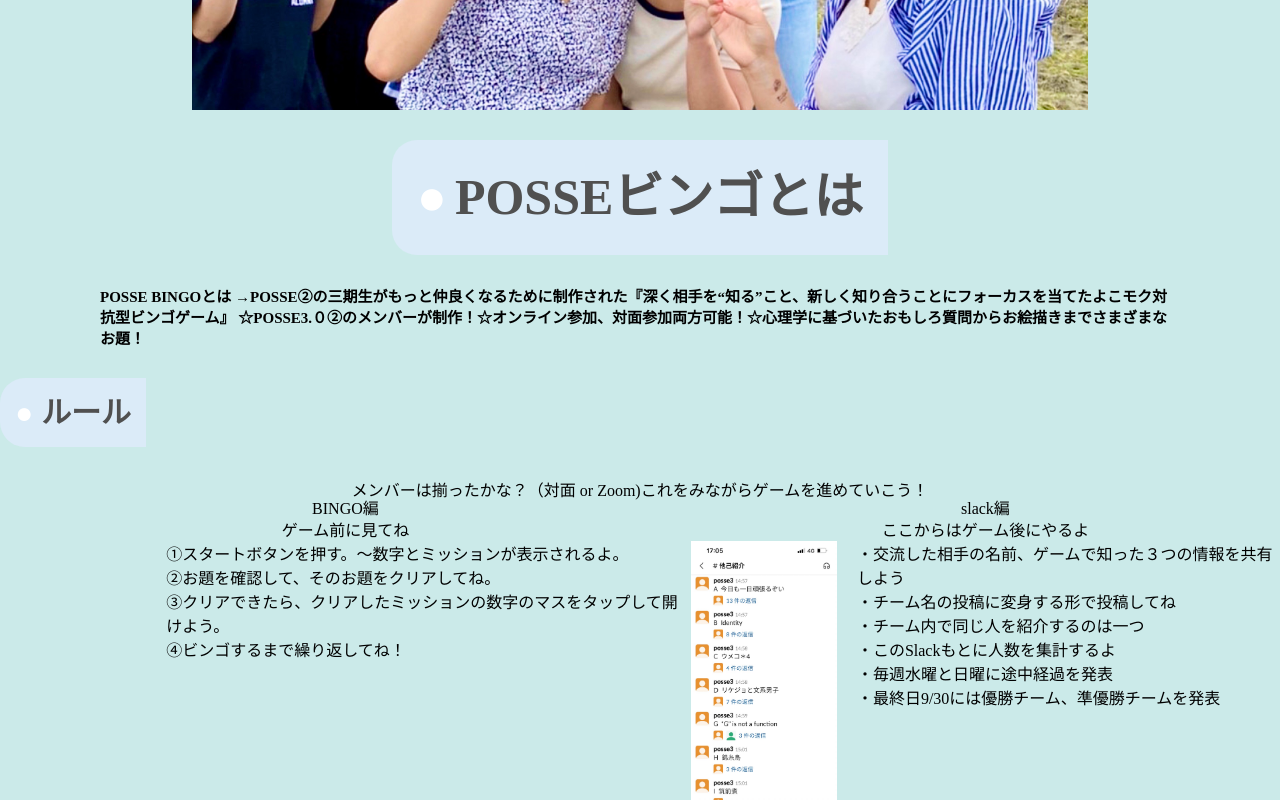
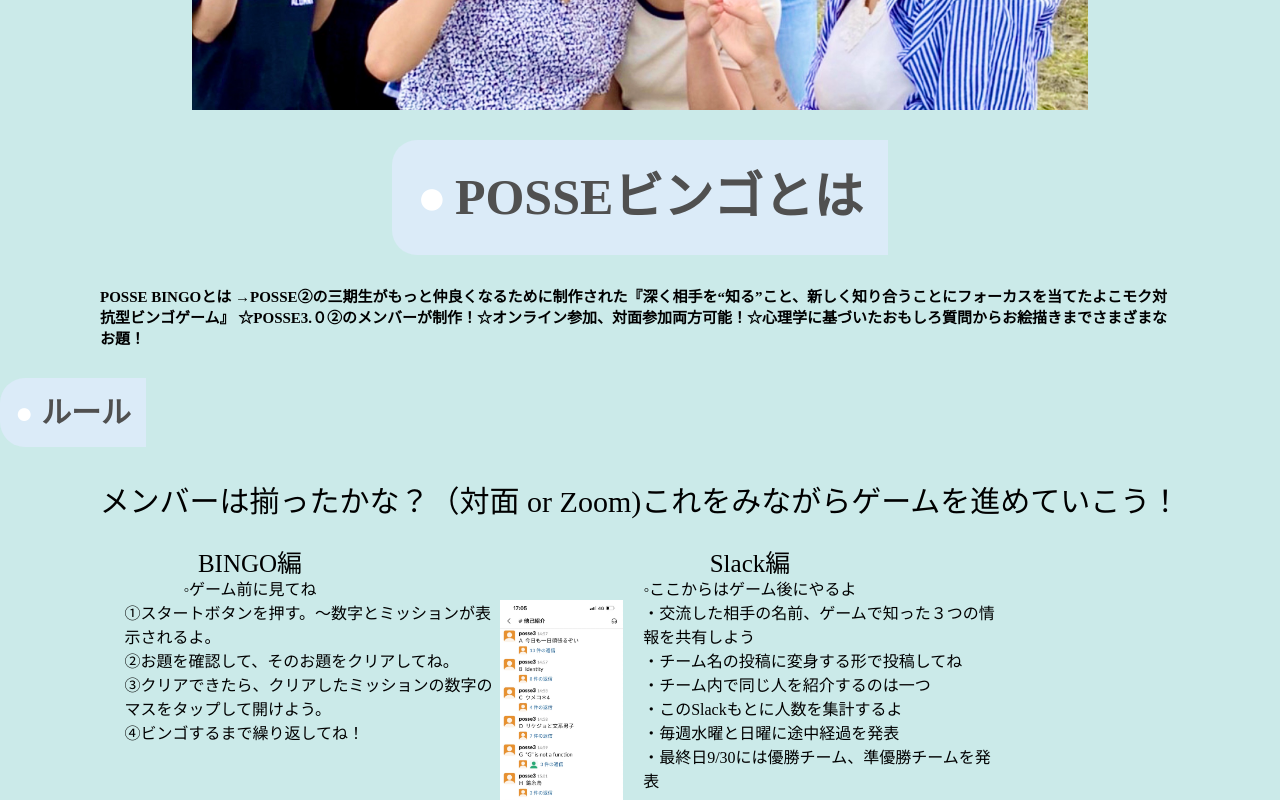
Before and after one commit to posse-ap/posse2-hackathon-202209-team3G, a plain HTML site: page toppage/toppage.html in a window 1280 px wide. Shown: the part 573-1373 px from the top of the page. Drawn offline with Linux system fonts and the light colour scheme.

Commit message:
ルールページ

```diff
--- a/toppage/toppage.css
+++ b/toppage/toppage.css
@@ -155,6 +155,7 @@ body{
 }
 .p{
   text-align: center;
+  font-size:30px
 }
 .ruleWrapper{
   display:flex;
@@ -173,4 +174,21 @@ body{
 }
 .i{
   text-align: center;
+  margin-top: 30px;
+  background-color: ffffff;
 }
+.Bingohen{
+  font-size: 25px;
+}
+.Slackhen{
+  font-size: 25px;
+}
+.b{
+width: 500px;
+}
+.bingoWrapper{
+  width: 500px;
+}
+.ruleWrapper{
+
+}
--- a/toppage/toppage.html
+++ b/toppage/toppage.html
@@ -40,7 +40,7 @@
     <main>
       <div class="keyVisual">
         <img src="./S__70475778.jpg" alt="" class="keyImage">
-        <p class="keyVisualtext">posse BINGO</p>
+        <p class="keyVisualtext">POSSE BINGO</p>
       </div>
       <section class="wrapper">
       <article class="bingoDiscription">
@@ -57,8 +57,8 @@
         <div class="ruleWrapper">
           <div class="q">
             <div class="i">
-              <h3>BINGO編</h3>
-              <p>ゲーム前に見てね</p>
+              <h3 class="Bingohen">BINGO編</h3>
+              <p>◦ゲーム前に見てね</p>
             </div>
           <div class="bingoWrapper">
             <div class="bingoImg">
@@ -76,8 +76,8 @@
           </div>
           <div class="b">
             <div class="i">
-              <h3>slack編</h3>
-              <p>ここからはゲーム後にやるよ</p>
+              <h3 class="Slackhen">Slack編</h3>
+              <p>◦ここからはゲーム後にやるよ</p>
             </div>
             <div class="bingoWrapper">
               <div class="bingoImg">
```
